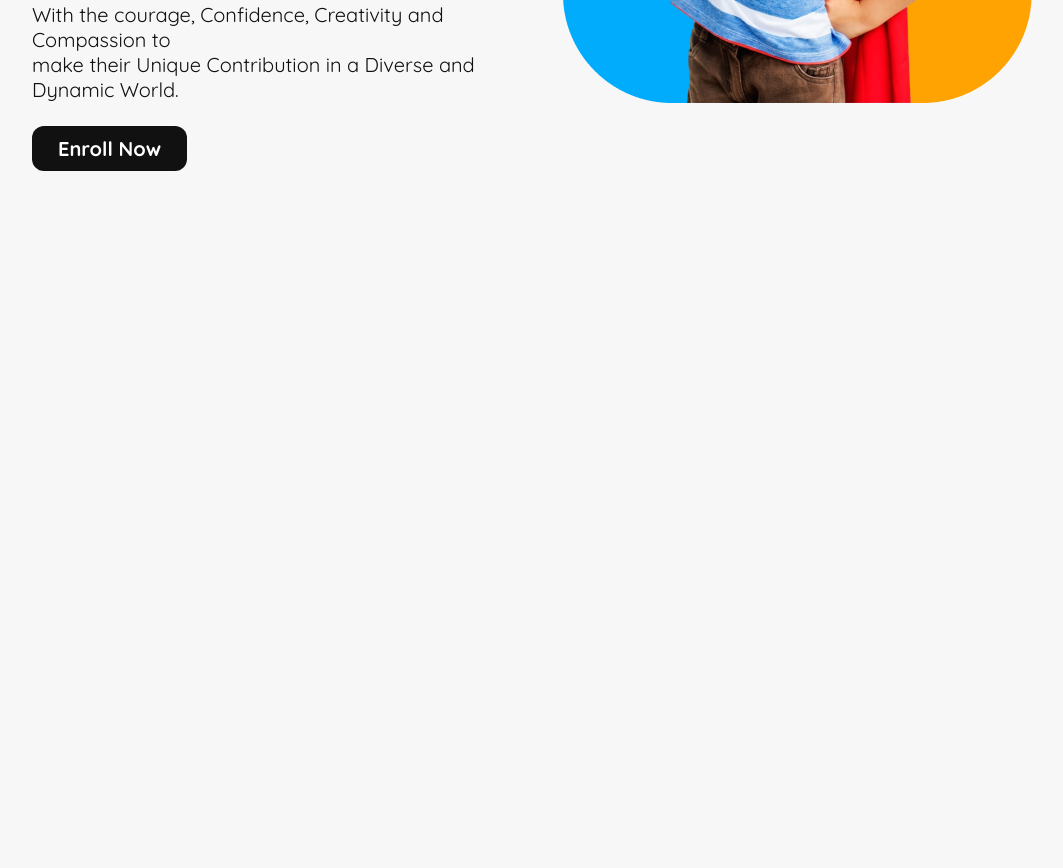
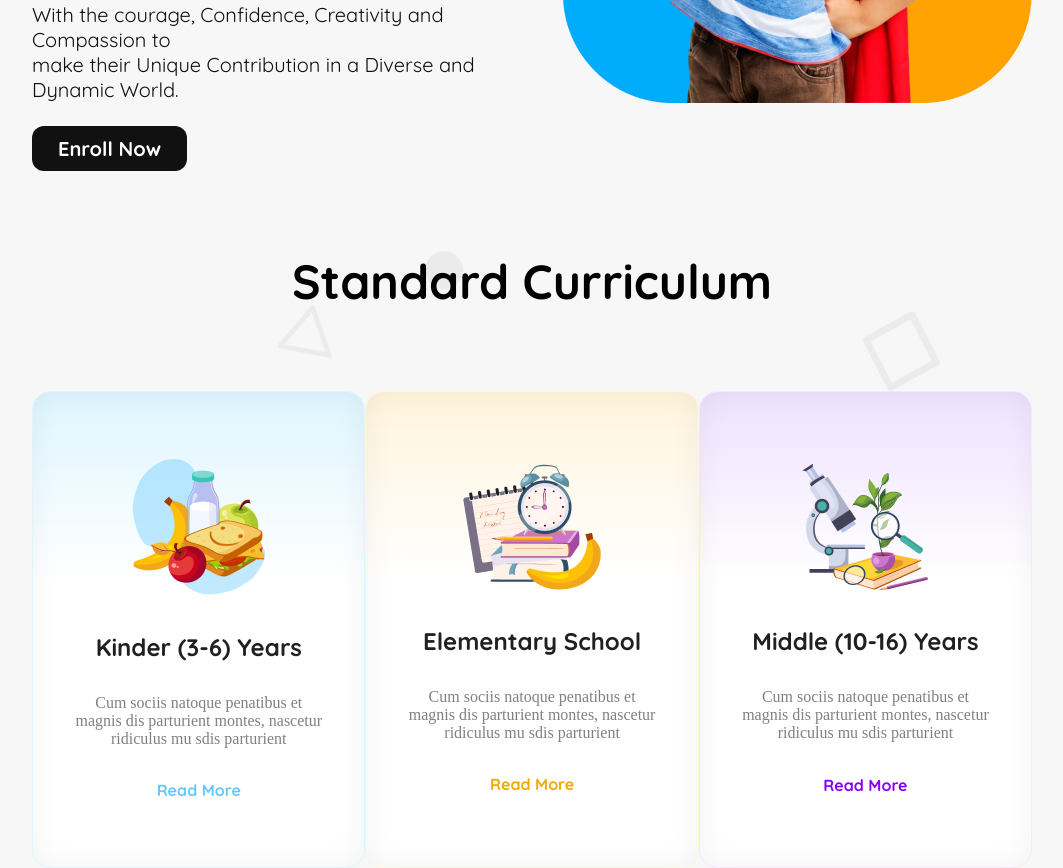
Before and after one commit to Badhonshahrier/assignment-02-repo, a plain HTML site: page index.html in a window 1280 px wide. Shown: the part 592-1460 px from the top of the page, without its empty margins (108-1171 px from the left). Before the commit the page ends 800 px from the top, so only its background shows below. Drawn offline with Linux system fonts and the light colour scheme.

Commit message:
adding card section

```diff
--- a/index.html
+++ b/index.html
@@ -52,6 +52,51 @@
         </div>
     </header>
     <main>
+        <section class="card-bg-img">
+            <h2>Standard Curriculum</h2>
+            <div class="card-container">
+                <div class="card-1">
+                    <div class="card-1-img">
+                        <img src="B11-A2-Kids-School/assets/kinder.png" alt="">
+                    </div>
+
+                    <h3>Kinder (3-6) Years</h3>
+                    <p>Cum sociis natoque penatibus et magnis
+                        dis parturient montes, nascetur ridiculus
+                        mu sdis parturient</p>
+
+                    <div class="card-btn-1">
+                        <button class="read-more-btn-1">Read More</button></div>
+                </div>
+                <div class="card-2">
+                    <div class="card-2-img">
+                        <img src="B11-A2-Kids-School/assets/elementary.png" alt="">
+                    </div>
+
+                    <h3>Elementary School</h3>
+                    <p>Cum sociis natoque penatibus et magnis
+                        dis parturient montes, nascetur ridiculus
+                        mu sdis parturient</p>
+
+                    <div class="card-btn-2">
+                        <button class="read-more-btn-2">Read More</button></div>
+                </div>
+                <div class="card-3">
+                    <div class="card-3-img">
+                        <img src="B11-A2-Kids-School/assets/middle.png" alt="">
+                    </div>
+
+                    <h3>Middle (10-16) Years</h3>
+                    <p>Cum sociis natoque penatibus et magnis
+                        dis parturient montes, nascetur ridiculus
+                        mu sdis parturient</p>
+
+                    <div class="card-btn-3">
+                        <button class="read-more-btn-3">Read More</button></div>
+                </div>
+
+            </div>
+        </section>
 
     </main>
     <footer>
--- a/styles/styles.css
+++ b/styles/styles.css
@@ -19,6 +19,7 @@ header {}
     /* margin-bottom: 20px; */
     display: flex;
     justify-content: space-between;
+
 }
 
 .logo {
@@ -126,6 +127,8 @@ align-items: center; */
 
 }
 
+/* navbar section responsive */
+
 @media screen and (max-width:576px) {
     body {
         margin: 0px;
@@ -230,6 +233,8 @@ align-items: center; */
 
 }
 
+/* banner section responsive */
+
 @media screen and (max-width:576px) {
     .banner-container {
         flex-direction: column-reverse;
@@ -245,8 +250,193 @@ align-items: center; */
         margin-top: 50px;
         text-align: center;
     }
-    .banner-sub-title br{
+
+    .banner-sub-title br {
         display: none;
     }
 
 }
+
+/* card item styles */
+.card-container{
+    display: flex;
+    justify-content: space-between;
+}
+.card-bg-img {
+    background-image: url(../B11-A2-Kids-School/assets/bg.png);
+    background-repeat: no-repeat;
+    background-size: cover;
+}
+
+.card-bg-img h2 {
+    color: #000;
+    text-align: center;
+    font-family: Quicksand;
+    font-size: 3rem;
+    font-weight: 700;
+    margin: 80px 0;
+
+}
+
+.card-1 {
+    border-radius: 18.864px;
+    border: 0.943px solid #DEF5FF;
+    background: linear-gradient(180deg, #DEF5FF 0%, rgba(255, 255, 255, 0.00) 40%), #FFF;
+    box-shadow: 0px 0px 28.296px 0.943px rgba(0, 0, 0, 0.05) inset;
+    display: flex;
+    width: 367.805px;
+    /* height: 476.784px; */
+    padding: 52.819px 40.668px 53.762px 40.878px;
+    flex-direction: column;
+    justify-content: center;
+    align-items: center;
+    gap: 32.069px;
+}
+
+.card-1 h3 {
+    color: #202020;
+    text-align: center;
+    font-family: Quicksand;
+    font-size: 1.5rem;
+    font-style: normal;
+    font-weight: 700;
+   }
+   .card-1 p{
+    color: #808080;
+text-align: center;
+font-family: Raleway;
+font-size: 1rem;
+font-weight: 500;
+
+   }
+   .read-more-btn-1{
+    color: #64C8FF;
+text-align: center;
+font-family: Quicksand;
+font-size: 1rem;
+font-weight: 700;
+border: none;
+background-color: white;
+
+   }
+.card-2{
+    border-radius: 18.864px;
+border: 0.943px solid #FFF4DC;
+background: linear-gradient(180deg, #FFF4DC 0%, rgba(255, 255, 255, 0.00) 40%), #FFF;
+box-shadow: 0px 0px 28.296px 0.943px rgba(0, 0, 0, 0.05) inset;
+display: flex;
+width: 367.805px;
+/* height: 481.5px; */
+padding: 52.819px 40.668px 53.762px 40.878px;
+flex-direction: column;
+justify-content: center;
+align-items: center;
+gap: 32.069px;
+
+}
+.card-2 h3{
+    color: #202020;
+text-align: center;
+font-family: Quicksand;
+font-size: 1.5rem;
+font-style: normal;
+font-weight: 700;
+
+}
+.card-2 p{
+    color: #808080;
+text-align: center;
+font-family: Raleway;
+font-size: 1rem;
+font-style: normal;
+font-weight: 500;
+
+}
+.read-more-btn-2{
+    color: #F0AA00;
+text-align: center;
+font-family: Quicksand;
+font-size: 1rem;
+font-style: normal;
+font-weight: 700;
+border: none;
+background-color: white;
+
+}
+.card-3{
+    border-radius: 18.864px;
+border: 0.943px solid #F2E8FF;
+background: linear-gradient(180deg, #EEE1FF 0%, rgba(255, 255, 255, 0.00) 40%), #FFF;
+box-shadow: 0px 0px 28.296px 0.943px rgba(0, 0, 0, 0.05) inset;
+display: flex;
+width: 367.805px;
+height: 476.784px;
+padding: 52.819px 40.668px 53.762px 40.878px;
+flex-direction: column;
+justify-content: center;
+align-items: center;
+gap: 32.069px;
+
+
+}
+.card-3 h3{
+    color: #202020;
+text-align: center;
+font-family: Quicksand;
+font-size: 1.5rem;
+font-weight: 700;
+
+}
+.card-3 p{
+    color: #808080;
+text-align: center;
+font-family: Raleway;
+font-size: 1rem;
+font-weight: 500;
+
+}
+.read-more-btn-3{
+    color: #8700FF;
+text-align: center;
+font-family: Quicksand;
+font-size: 1rem;
+font-weight: 700;
+border: none;
+background-color: white;
+
+}
+
+
+
+
+
+@media screen and (max-width:576px) {
+    .card-container{
+        flex-direction: column;
+        padding: 0px 30px;
+        gap: 20px;
+    }
+    .card-1{
+        width: 100%;
+
+    }
+    .card-1 p{
+        padding:0px 50px;
+    }
+
+    .card-2{
+        width: 100%;
+
+    }
+    .card-2 p{
+        padding:0px 50px;
+    }
+    .card-3{
+        width: 100%;
+
+    }
+    .card-3 p{
+        padding:0px 50px;
+    }
+
+}
```
